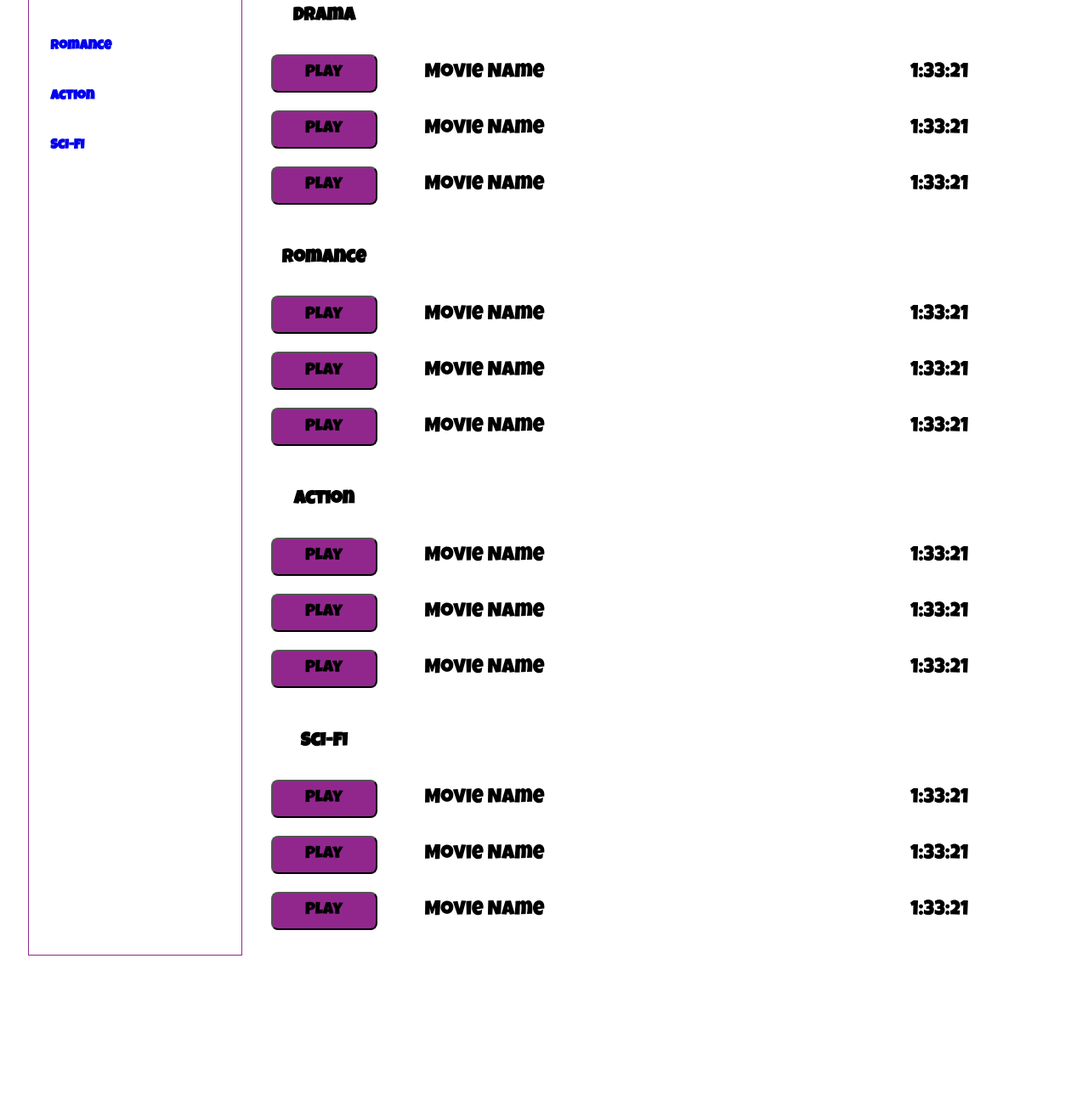
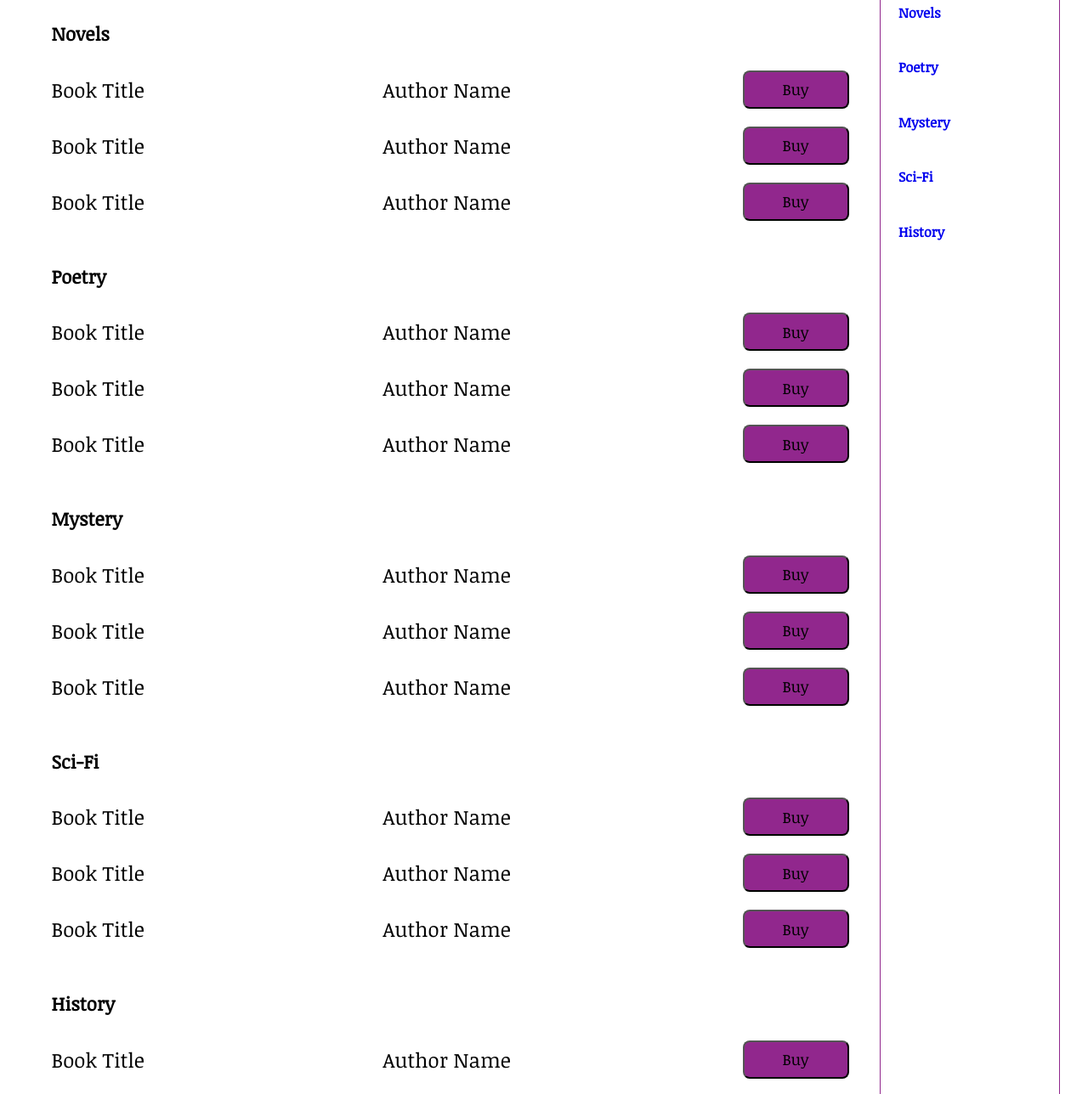
Before and after one commit to ontoneio/phase-2-challenge-c, a plain HTML site: page part-3/index.html in a window 1280 px wide. Shown: the part 170-1458 px from the top of the page at 85% size. Before the commit the page ends 1303 px from the top, so only its background shows below. Drawn offline with Linux system fonts and the light colour scheme.

Commit message:
Finishes HTML CSS bookstore layout

```diff
--- a/part-3/index.html
+++ b/part-3/index.html
@@ -2,20 +2,20 @@
 <html>
 
   <head>
-    <title>Filmtube</title>
+    <title>Bookstore</title>
   <link rel="stylesheet" href="main.css" type="text/css">
-   <link href="https://fonts.googleapis.com/css?family=Luckiest+Guy" rel="stylesheet">
+  <link href="https://fonts.googleapis.com/css?family=Noticia+Text" rel="stylesheet">
   </head>
 
   <body>
     <header class="pg-head">
 
       <div>
-        <h2>Filmtube</h2>
+        <h2>Bookstore</h2>
       </div>
 
       <div>
-        <button type="button" name="logout">Logout</button>
+        <button type="button" name="Book-bag">Book bag(3)</button>
       </div>
 
     </header>
@@ -24,83 +24,84 @@
 
       <div class="nav">
 
-        <div class="categories"><h3>Categories</h3></div>
-        <div><a href="#drama"><h4>Drama</h4></a></div>
-        <div><a href="#romance"><h4>Romance</h4></a></div>
-        <div><a href="#action"><h4>Action</h4></a></div>
+        <div class="shelves"><h3>Shelves</h3></div>
+        <div><a href="#Novels"><h4>Novels</h4></a></div>
+        <div><a href="#Poetry"><h4>Poetry</h4></a></div>
+        <div><a href="#Mystery"><h4>Mystery</h4></a></div>
         <div><a href="#scifi"><h4>Sci-Fi</h4></a></div>
+        <div><a href="#History"><h4>History</h4></a></div>
 
       </div>  <!-- NAV BOX -->
 
       <div class="genre-display">
 
         <div class="">
-          <h1>Movies</h1>
+          <h1>Books</h1>
         </div>
 
-        <div id="drama" class="genre-section">
+        <div id="Novels" class="genre-section">
           <table>
-            <th class="sec-label">Drama</th>
+            <th class="sec-label">Novels</th>
             <tbody>
               <tr>
-              <td class="play-btn"><button type="button" name="play">Play</button></td>
-              <td class="movie-title">Movie Name</td>
-              <td class="duration">1:33:21</td>
+                  <td class="book-title">Book Title</td>
+                  <td class="author">Author Name</td>
+                  <td class="Buy-btn"><button type="button" name="Buy">Buy</button></td>
               </tr>
               <tr>
-              <td class="play-btn"><button type="button" name="play">Play</button></td>
-              <td class="movie-title">Movie Name</td>
-              <td class="duration">1:33:21</td>
+                  <td class="book-title">Book Title</td>
+                  <td class="author">Author Name</td>
+                  <td class="Buy-btn"><button type="button" name="Buy">Buy</button></td>
               </tr>
               <tr>
-              <td class="play-btn"><button type="button" name="play">Play</button></td>
-              <td class="movie-title">Movie Name</td>
-              <td class="duration">1:33:21</td>
+                  <td class="book-title">Book Title</td>
+                  <td class="author">Author Name</td>
+                  <td class="Buy-btn"><button type="button" name="Buy">Buy</button></td>
               </tr>
             </tbody>
           </table>
         </div>   <!-- GENRE WRAPPER  -->
 
-        <div id="romance" class="genre-section">
+        <div id="Poetry" class="genre-section">
           <table>
-            <th class="sec-label">Romance</th>
+            <th class="sec-label">Poetry</th>
             <tbody>
               <tr>
-              <td class="play-btn"><button type="button" name="play">Play</button></td>
-              <td class="movie-title">Movie Name</td>
-              <td class="duration">1:33:21</td>
+                  <td class="book-title">Book Title</td>
+                  <td class="author">Author Name</td>
+                  <td class="Buy-btn"><button type="button" name="Buy">Buy</button></td>
               </tr>
               <tr>
-              <td class="play-btn"><button type="button" name="play">Play</button></td>
-              <td class="movie-title">Movie Name</td>
-              <td class="duration">1:33:21</td>
+                  <td class="book-title">Book Title</td>
+                  <td class="author">Author Name</td>
+                  <td class="Buy-btn"><button type="button" name="Buy">Buy</button></td>
               </tr>
               <tr>
-              <td class="play-btn"><button type="button" name="play">Play</button></td>
-              <td class="movie-title">Movie Name</td>
-              <td class="duration">1:33:21</td>
+                  <td class="book-title">Book Title</td>
+                  <td class="author">Author Name</td>
+                  <td class="Buy-btn"><button type="button" name="Buy">Buy</button></td>
               </tr>
             </tbody>
           </table>
         </div>   <!-- GENRE WRAPPER  -->
 
-        <div id="action" class="genre-section">
+        <div id="Mystery" class="genre-section">
           <table>
-            <th class="sec-label">Action</th>
+            <th class="sec-label">Mystery</th>
               <tr>
-              <td class="play-btn"><button type="button" name="play">Play</button></td>
-              <td class="movie-title">Movie Name</td>
-              <td class="duration">1:33:21</td>
+                  <td class="book-title">Book Title</td>
+                  <td class="author">Author Name</td>
+                  <td class="Buy-btn"><button type="button" name="Buy">Buy</button></td>
               </tr>
               <tr>
-              <td class="play-btn"><button type="button" name="play">Play</button></td>
-              <td class="movie-title">Movie Name</td>
-              <td class="duration">1:33:21</td>
+                  <td class="book-title">Book Title</td>
+                  <td class="author">Author Name</td>
+                  <td class="Buy-btn"><button type="button" name="Buy">Buy</button></td>
               </tr>
               <tr>
-              <td class="play-btn"><button type="button" name="play">Play</button></td>
-              <td class="movie-title">Movie Name</td>
-              <td class="duration">1:33:21</td>
+                  <td class="book-title">Book Title</td>
+                  <td class="author">Author Name</td>
+                  <td class="Buy-btn"><button type="button" name="Buy">Buy</button></td>
               </tr>
             </tbody>
           </table>
@@ -110,25 +111,47 @@
           <table>
             <th class="sec-label">Sci-Fi</th>
               <tr>
-              <td class="play-btn"><button type="button" name="play">Play</button></td>
-              <td class="movie-title">Movie Name</td>
-              <td class="duration">1:33:21</td>
+                  <td class="book-title">Book Title</td>
+                  <td class="author">Author Name</td>
+                  <td class="Buy-btn"><button type="button" name="Buy">Buy</button></td>
               </tr>
               <tr>
-              <td class="play-btn"><button type="button" name="play">Play</button></td>
-              <td class="movie-title">Movie Name</td>
-              <td class="duration">1:33:21</td>
+                  <td class="book-title">Book Title</td>
+                  <td class="author">Author Name</td>
+                  <td class="Buy-btn"><button type="button" name="Buy">Buy</button></td>
               </tr>
               <tr>
-              <td class="play-btn"><button type="button" name="play">Play</button></td>
-              <td class="movie-title">Movie Name</td>
-              <td class="duration">1:33:21</td>
+                  <td class="book-title">Book Title</td>
+                  <td class="author">Author Name</td>
+                  <td class="Buy-btn"><button type="button" name="Buy">Buy</button></td>
               </tr>
             </tbody>
           </table>
         </div>  <!-- GENRE WRAPPER  -->
 
-      </div>  <!-- MOVIE DISPLAY -->
+        <div id="History" class="genre-section">
+          <table>
+            <th class="sec-label">History</th>
+              <tr>
+                  <td class="book-title">Book Title</td>
+                  <td class="author">Author Name</td>
+                  <td class="Buy-btn"><button type="button" name="Buy">Buy</button></td>
+              </tr>
+              <tr>
+                  <td class="book-title">Book Title</td>
+                  <td class="author">Author Name</td>
+                  <td class="Buy-btn"><button type="button" name="Buy">Buy</button></td>
+              </tr>
+              <tr>
+                  <td class="book-title">Book Title</td>
+                  <td class="author">Author Name</td>
+                  <td class="Buy-btn"><button type="button" name="Buy">Buy</button></td>
+              </tr>
+            </tbody>
+          </table>
+        </div>  <!-- GENRE WRAPPER  -->
+
+      </div>  <!-- MOVIE DISBuy -->
 
     </div>   <!-- BODY WRAPPER  -->
   </body>
--- a/part-3/main.css
+++ b/part-3/main.css
@@ -1,6 +1,6 @@
 /* GLOBALS  */
 body {
-    font-family: 'Luckiest Guy', sans-serif;
+    font-family: 'Noticia Text', serif;
     font-size: 16px;
   }
   .fxContainer {
@@ -29,6 +29,7 @@ body {
     flex-direction: column;
     align-items: stretch;
     flex-grow: 1;
+    order: 1;
     border: 1px solid hsl(302, 58%, 36%);
   }
   .nav > div {
@@ -38,7 +39,7 @@ body {
   div > a {
     text-decoration-line: none;
   }
-  .categories {
+  .shelves {
     background-color: hsl(302, 58%, 36%);
   }
 
@@ -57,7 +58,7 @@ body {
     flex-direction: row;
   }
   .sec-label {
-    text-align: center;
+    text-align: left;
     font-size: 22px;
   }
   table{
@@ -70,17 +71,16 @@ body {
   tr {
     height: 4rem;
   }
-  .play-btn{
-    width: 15%;
+  .Buy-btn{
+    width: 20%;
     text-align: center;
   }
-  .movie-title {
-    padding-left: 5%;
+  .book-title {
     font-size: 24px;
-    width: 55%;
+    width: 40%;
   }
-  .duration {
-    text-align: center;
+  .author {
+    text-align: left;
     font-size: 24px;
   }
   button {
@@ -89,7 +89,7 @@ body {
     height: 45px;
     padding: .5rem;
     background-color: hsl(302, 58%, 36%);
-    font-family: "Luckiest Guy", sans-serif;
-    font-size: 20px;
+    font-family: 'Noticia Text', serif;
+    font-size: 18px;
     border-radius: 8px;
   }
```
